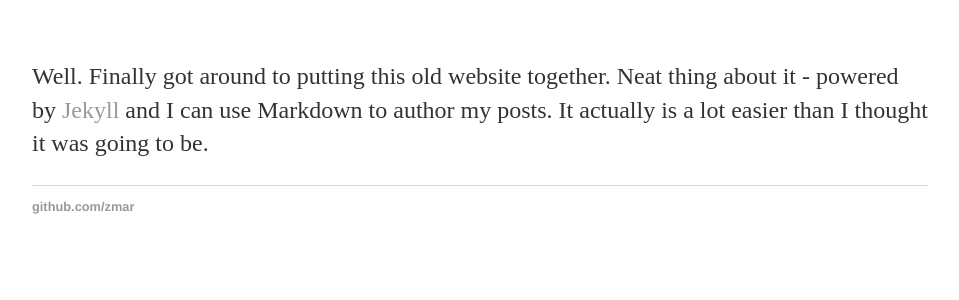
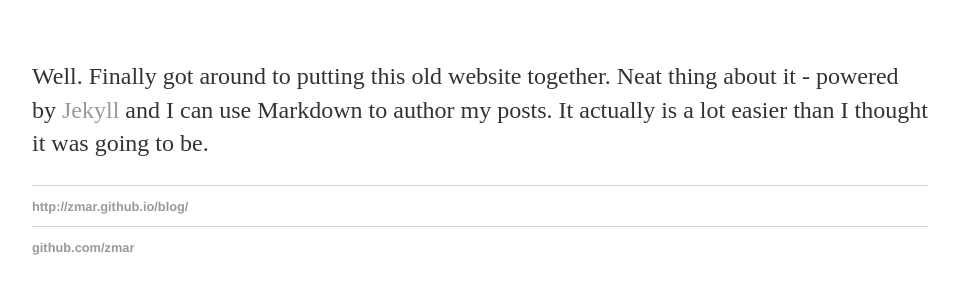
Before and after one commit to zmar/SmarteR_useR, a Jekyll site: the page built from _posts/2014-04-30-start.md, in a window 1280 px wide. Shown: the top 300 px of the page, without its empty margins (160-1119 px from the left). Built offline with Jekyll 4.4.1, drawn with Linux system fonts in a browser that asks for light colours.

Commit message:
Update post.html

```diff
--- a/_layouts/post.html
+++ b/_layouts/post.html
@@ -5,3 +5,8 @@ layout: default
 
 
 				{{ content }}
+			<footer>
+	    			<ul>
+	        			<li><a href="http://zmar.github.io/blog/">http://zmar.github.io/blog/</a></li>
+				</ul>
+			</footer>
```
